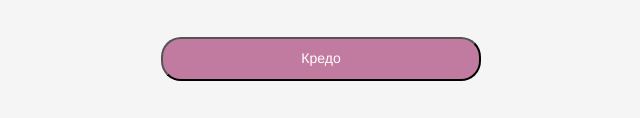
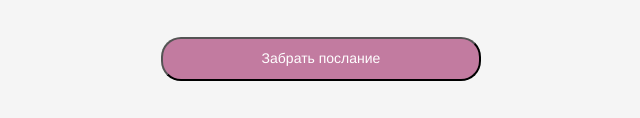
Before and after one commit to Siuzannana/-HTML-CSS, a plain HTML site: page index.html in a window 1280 px wide. Shown: the part 960-1078 px from the top of the page, 319-959 px from the left. Drawn offline with Linux system fonts and the light colour scheme.

Commit message:
Add files via upload

```diff
--- a/index.html
+++ b/index.html
@@ -64,7 +64,7 @@
       </section>
     </main>
     <footer>
-      <button type = "button" class="button-link" href=""> Кредо </button>
+      <button type = "button" class="button-link" href=""> Забрать послание </button>
     </footer>
     <script type="text/javascript" src="js.js"></script>
   </body>
```
